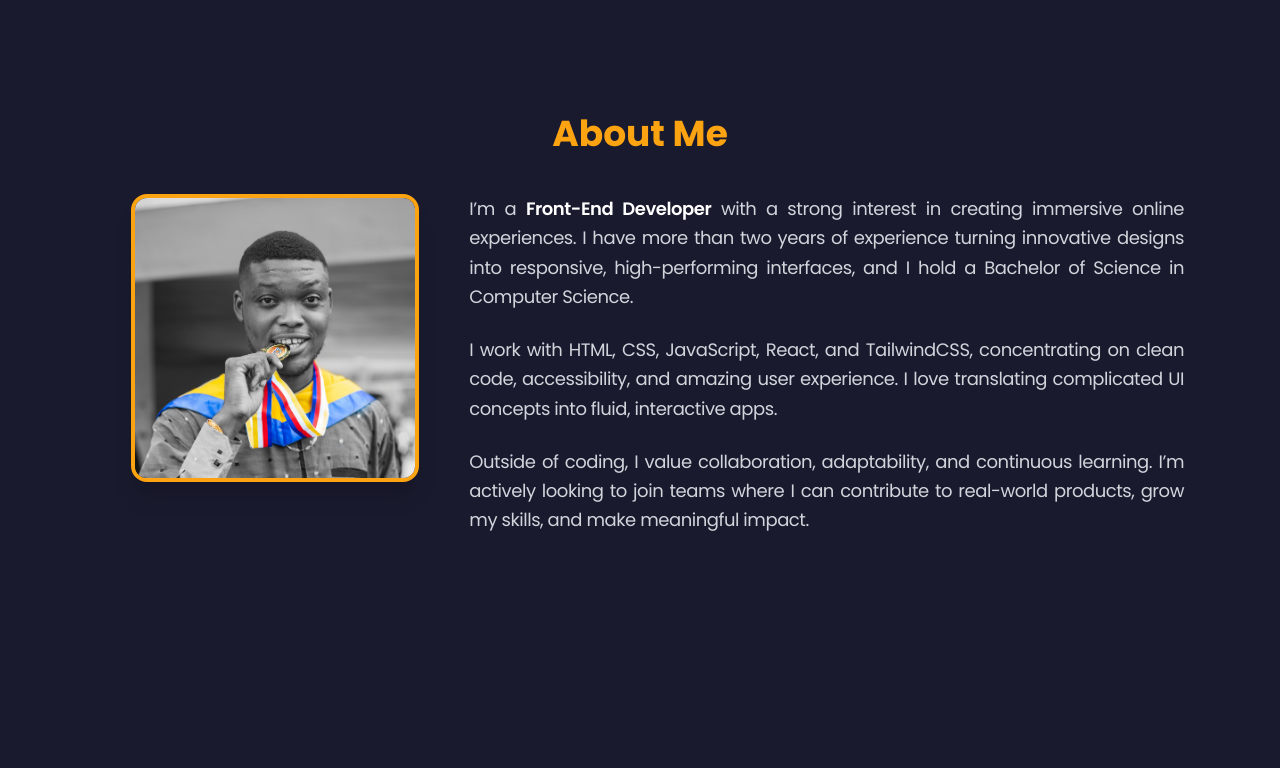
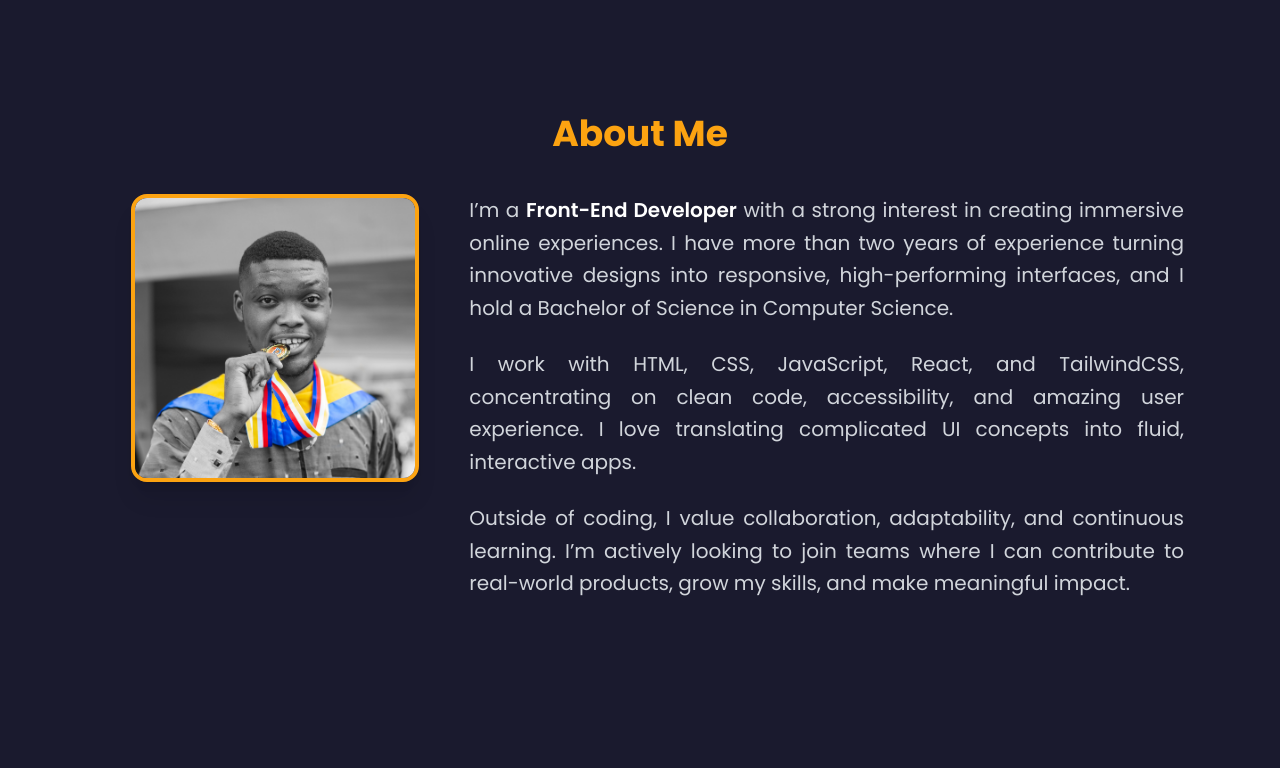
Before and after one commit to Jojo588/Jojo_Front-End, a React (Create React App) app: page / in a window 1280 px wide. Shown: the part 694-1462 px from the top of the page. Built offline with nearby package versions, Linux system fonts and the light colour scheme.

Commit message:
Jojo_Front-End

```diff
--- a/src/components/AboutMe.js
+++ b/src/components/AboutMe.js
@@ -21,7 +21,9 @@ const AboutMe = () => {
             />
           </div>
           {/* Text - 2/3 */}
-          <div className="md:w-2/3 text-gray-300 text-lg leading-relaxed space-y-6 text-justify max-sm:text-lg tracking-tight">
+          {/* <div className="md:w-2/3 text-gray-300 text-lg leading-relaxed space-y-6 text-justify max-sm:text-lg tracking-tight"> */}
+          <div className="md:w-2/3 text-gray-300 text-xl leading-relaxed space-y-6 text-left md:text-justify max-sm:text-lg max-sm:tracking-tight">
+
             <p>
               I’m a <span className="text-white font-semibold capitalize">front-end developer</span> with a strong interest in creating immersive online experiences. I have more than two years of experience turning innovative designs into responsive, high-performing interfaces, and I hold a Bachelor of Science in Computer Science.
             </p>
```
